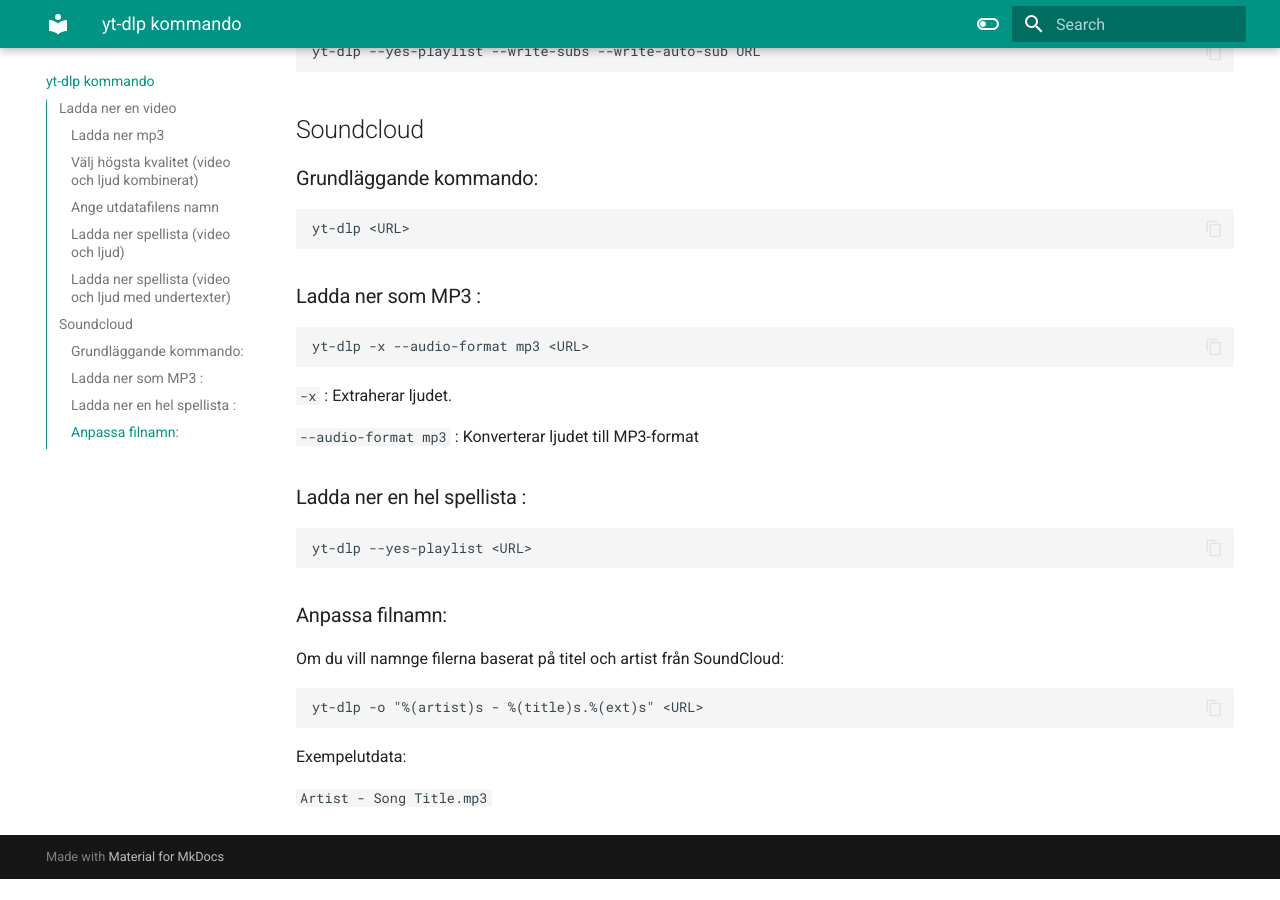
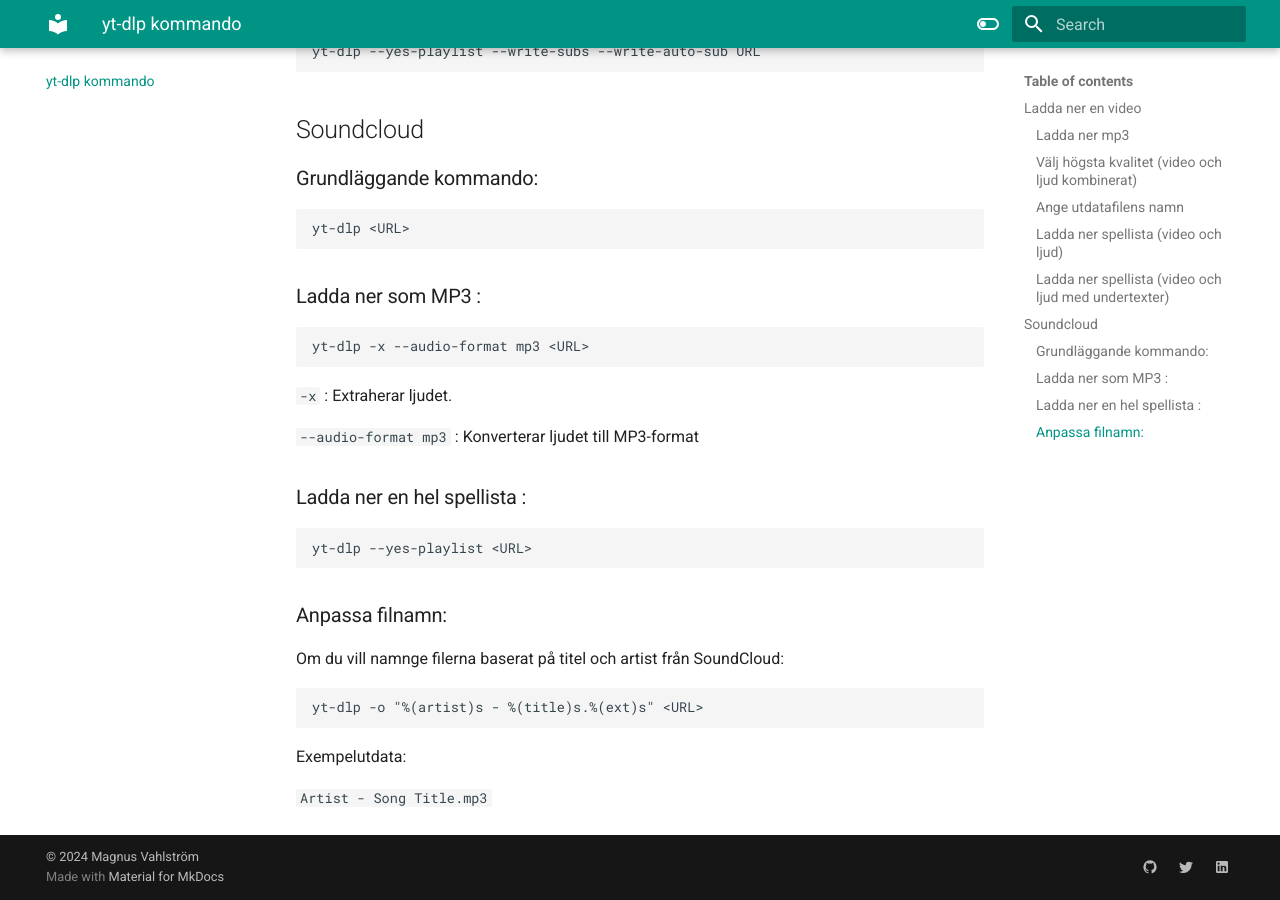
Before and after one commit to wahlstrommm/yt-dlp, an MkDocs documentation site: the page built from docs/yt-dlp-kommando.md, in a window 1280 px wide and 900 px high, scrolled down 837 px. Built offline with MkDocs 1.6.1 and Material for MkDocs 9.7.7, drawn with Linux system fonts in a browser that asks for light colours; before the commit the page ends 1716 px from its top, so only the background shows below that.

Commit message:
Update mkdocs yml file

```diff
--- a/mkdocs.yml
+++ b/mkdocs.yml
@@ -4,14 +4,8 @@ theme:
   features:
     - navigation.tabs
     - navigation.sections
-    - toc.integrate
-    - navigation.top
-    - search.suggest
-    - search.highlight
-    - content.tabs.link
-    - content.code.annotation
-    - content.code.copy
-  language: en
+    - navigation.tracking
+    - navigation.instant
   palette:
     - scheme: default
       toggle:
@@ -25,36 +19,30 @@ theme:
         name: Switch to light mode
       primary: teal
       accent: lime
+extra:
+  social:
+    - icon: material/github
+      link: https://github.com/wahlstrommm
+    - icon: material/twitter
+      link: https://twitter.com
+    - icon: material/linkedin
+      link: https://www.linkedin.com/in/magnus-vahlstrom
+  markdown_extensions:
+    - pymdownx.highlight:
+        anchor_linenums: true
+    - pymdownx.inlinehilite
+    - pymdownx.snippets
+    - admonition
+    - pymdownx.arithmatex:
+        generic: true
+    - footnotes
+    - pymdownx.details
+    - pymdownx.superfences
+    - pymdownx.mark
+    - attr_list
+    - pymdownx.emoji:
+        emoji_index: !!python/name:materialx.emoji.twemoji
+        emoji_generator: !!python/name:materialx.emoji.to_svg
 
-  plugins:
-    - social
-    - search
-
-  extra:
-    social:
-      - icon: fontawesome/brands/github-alt
-        link: https://github.com/wahlstrommm
-      - icon: fontawesome/brands/twitter
-        link: https://twitter.com
-      - icon: fontawesome/brands/linkedin
-        link: https://www.linkedin.com/in/magnus-vahlstrom
-
-    markdown_extensions:
-      - pymdownx.highlight:
-          anchor_linenums: true
-      - pymdownx.inlinehilite
-      - pymdownx.snippets
-      - admonition
-      - pymdownx.arithmatex:
-          generic: true
-      - footnotes
-      - pymdownx.details
-      - pymdownx.superfences
-      - pymdownx.mark
-      - attr_list
-      - pymdownx.emoji:
-          emoji_index: !!python/name:materialx.emoji.twemoji
-          emoji_generator: !!python/name:materialx.emoji.to_svg
-
-    copyright: |
-      &copy; 2024 <a href="https://github.com/wahlstrommm"  target="_blank" rel="noopener">Magnus Vahlström</a>
+copyright: |
+  &copy; 2024 <a href="https://github.com/wahlstrommm"  target="_blank" rel="noopener">Magnus Vahlström</a>
```
